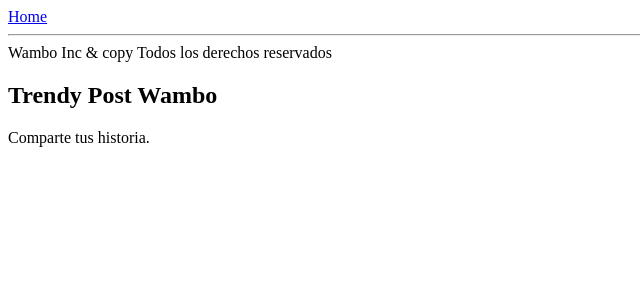
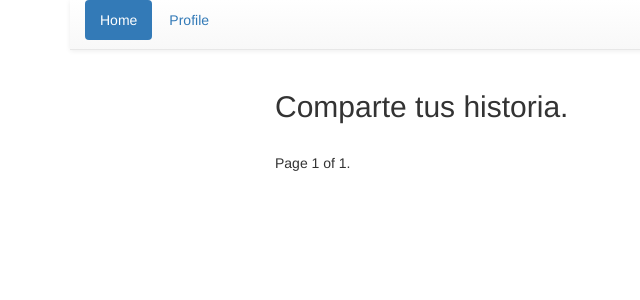
Before and after one commit to Charliejms/Django-wambo, a Django app: page /posts/ in a window 1280 px wide. Shown: the top 300 px of the page, without its empty margins (0-640 px from the left). Run offline with Django 3.2, Linux system fonts and the light colour scheme; data that the repository does not hold is empty; some libraries are stand-ins or nearby versions.

Commit message:
Añadidos  documentos estáticos - Posts( Ordenación y paginación de la lista de Posts ) - Añadido diseño básico a los Templates

```diff
--- a/posts/models.py
+++ b/posts/models.py
@@ -16,3 +16,6 @@ class Post(models.Model):
 
     def get_absolute_url(self):
         return reverse('url_post_detail', kwargs={'pk': self.pk})
+
+    class Meta:
+        ordering = ['-timestamp', '-updated']
--- a/posts/templates/posts/list_posts.html
+++ b/posts/templates/posts/list_posts.html
@@ -1,16 +1,39 @@
 {% include 'base.html' %}
-<title> {% block title %} Wambo Post  {% endblock%}</title>
+{% block body %}
+<title> {% block title %} Wambo Post {% endblock%}</title>
+<div class="container">
+<div class="col-sm-8 col-sm-offset-2">
+    <h2>Comparte tus historia.</h2>
+    <div class="row">
+        <div class="col-sm-12">
+            {% for obj in object_list %}
+                <div class="thumbnail">
+                {#      <img src="..." alt="...">#}
+                    <div class="caption">
+                        <h3><a href="{{ obj.get_absolute_url }}">{{ obj.title }}</a> <small>{{ obj.timestamp | timesince }}</small></h3>
+                        <p>{{ obj.content | linebreaks | truncatechars:150}}</p>
+                        <p><a href="{{ obj.get_absolute_url }}" class="btn btn-primary" role="button">View</a></p>
+                      </div>
+                    </div>
+                {% cycle '<div class="col-md-6"></div>' '<div class="col-md-6"></div>'%}
+            {% endfor %}
+        <div class="pagination">
+            <span class="step-links">
+                {% if object_list.has_previous %}
+                    <a href="?{{ page_rqs_var }}={{ object_list.previous_page_number }}">previous</a>
+                {% endif %}
 
-<p>
-    {% block body %}
-        <h2>Trendy Post Wambo</h2>
-        <p>Comparte tus historia.</p>
+                <span class="current">
+                    Page {{ object_list.number }} of {{ object_list.paginator.num_pages }}.
+                </span>
 
-    {% endblock %}
-</p>
-
-{% for obj in object_list %}
-{% url 'url_post_detail' pk=obj.pk%} <br/>
-<a href="{{ obj.get_absolute_url }}">{{ obj.title }}</a><br/>
-    {{ obj.content}} <br/>
-{% endfor %}
+                {% if object_list.has_next %}
+                    <a href="?{{ page_rqs_var }}={{ object_list.next_page_number }}">next</a>
+                {% endif %}
+            </span>
+        </div>
+        </div>
+    </div>
+</div>
+</div>
+{% endblock %}
--- a/posts/templates/posts/post_form.html
+++ b/posts/templates/posts/post_form.html
@@ -1,9 +1,13 @@
 {% include 'base.html' %}
+<div class="container">
+<div class="col-sm-8 col-sm-offset-2">
     {% block content %}
         <h2> {{ title }}</h2><br/>
         <form method="POST" action="" novalidate>
             {% csrf_token %}
             {{ form.as_p }}
-        <input type="submit" value="Create post">
+            <input type="submit" class="btn btn-default" value="Create post">
         </form>
     {% endblock content%}
+</div>
+</div>
--- a/posts/views.py
+++ b/posts/views.py
@@ -2,6 +2,7 @@
 from django.http import HttpResponse, HttpResponseRedirect
 from django.shortcuts import render, get_object_or_404, redirect
 from django.contrib import messages
+from django.core.paginator import Paginator, EmptyPage, PageNotAnInteger
 
 # Create your views here.
 from posts.form import PostForm
@@ -39,10 +40,22 @@ def post_detail(request, pk):
 
 
 def post_list(request):
-    post_qs = Post.objects.all()
+    post_qs_list = Post.objects.all() #.order_by('-timestamp')
+    paginator = Paginator(post_qs_list, 5)  # Show 25 contacts per page
+    page_rqs_var = 'page'
+    page = request.GET.get(page_rqs_var)
+    try:
+        post_qs = paginator.page(page)
+    except PageNotAnInteger:
+        # If page is not an integer, deliver first page.
+        post_qs = paginator.page(1)
+    except EmptyPage:
+        # If page is out of range (e.g. 9999), deliver last page of results.
+        post_qs = paginator.page(paginator.num_pages)
     context = {
         'object_list': post_qs,
-        'title': 'List Post'
+        'title': 'List Post',
+        'page_rqs_var': page_rqs_var,
     }
     return render(request, 'posts/list_posts.html', context)
 
--- a/wambo/templates/base.html
+++ b/wambo/templates/base.html
@@ -1,32 +1,29 @@
+{% load static %}
 <!DOCTYPE html>
 <html lang="en">
 <head>
     <meta charset="UTF-8">
-    <title> {% block title %} Welcome Wambo {% endblock%}</title>
+    <title> {% block title %} Welcome Wambo {% endblock %}</title>
+    <!-- Latest compiled and minified CSS -->
+    <link rel="stylesheet" href="https://maxcdn.bootstrapcdn.com/bootstrap/3.3.7/css/bootstrap.min.css" integrity="sha384-BVYiiSIFeK1dGmJRAkycuHAHRg32OmUcww7on3RYdg4Va+PmSTsz/K68vbdEjh4u" crossorigin="anonymous">
+
+    <!-- Optional theme -->
+    <link rel="stylesheet" href="https://maxcdn.bootstrapcdn.com/bootstrap/3.3.7/css/bootstrap-theme.min.css" integrity="sha384-rHyoN1iRsVXV4nD0JutlnGaslCJuC7uwjduW9SVrLvRYooPp2bWYgmgJQIXwl/Sp" crossorigin="anonymous">
+    <!-- Personal theme  style-->
+    <link rel="stylesheet" href="{% static "" %}">
 </head>
-
 <body>
 <div class="container">
-
+<nav class="navbar navbar-default navbar-static-top">
+    <div class="container">
+        {% include "includes/menu.html" %}
+    </div>
+</nav>
 {% block content %}
-
-    {% include 'includes/messages_display.html' %}
-
-    <nav>
-        {% include 'includes/menu.html'%}
-    </nav>
-    <section>
-        {% block body %} {% endblock body %}
-    </section>
-    <hr>
-    <footer>
-        {% block footer%}
-        Wambo Inc & copy Todos los derechos reservados
-        {% endblock %}
-    </footer>
-{% endblock content %}
-
+    {% include "includes/messages_display.html" %}
+{% endblock %}
 </div>
 </body>
-
+<!-- Latest compiled and minified JavaScript -->
+<script src="https://maxcdn.bootstrapcdn.com/bootstrap/3.3.7/js/bootstrap.min.js" integrity="sha384-Tc5IQib027qvyjSMfHjOMaLkfuWVxZxUPnCJA7l2mCWNIpG9mGCD8wGNIcPD7Txa" crossorigin="anonymous"></script>
 </html>
--- a/wambo/templates/includes/menu.html
+++ b/wambo/templates/includes/menu.html
@@ -1 +1,4 @@
-<a href="{% url 'url_post_list' %}">Home</a>
+<ul class="nav nav-pills">
+  <li role="presentation" class="active"><a href="{% url 'url_post_list' %}">Home</a></li>
+  <li role="presentation"><a href="#">Profile</a></li>
+</ul>
--- a/wambo/urls.py
+++ b/wambo/urls.py
@@ -14,7 +14,9 @@ Including another URLconf
     1. Import the include() function: from django.conf.urls import url, include
     2. Add a URL to urlpatterns:  url(r'^blog/', include('blog.urls'))
 """
+from django.conf.urls.static import static
 from django.conf.urls import include, url
+from django.conf import settings
 from django.contrib import admin
 
 from users import urls as users_urls
@@ -27,3 +29,7 @@ urlpatterns = [
     url(r'^posts/', include(posts_urls)),
     #Import User URLs
 ]
+
+
+if settings.DEBUG:
+    urlpatterns += static(settings.STATIC_URL, document_root=settings.STATIC_ROOT)
```
Also changed, not shown: posts/templates/posts/post_detail.html (+13 -8 lines), wambo/settings.py (+9 -0 lines). Lines whose indentation alone changed are shown as unchanged.
